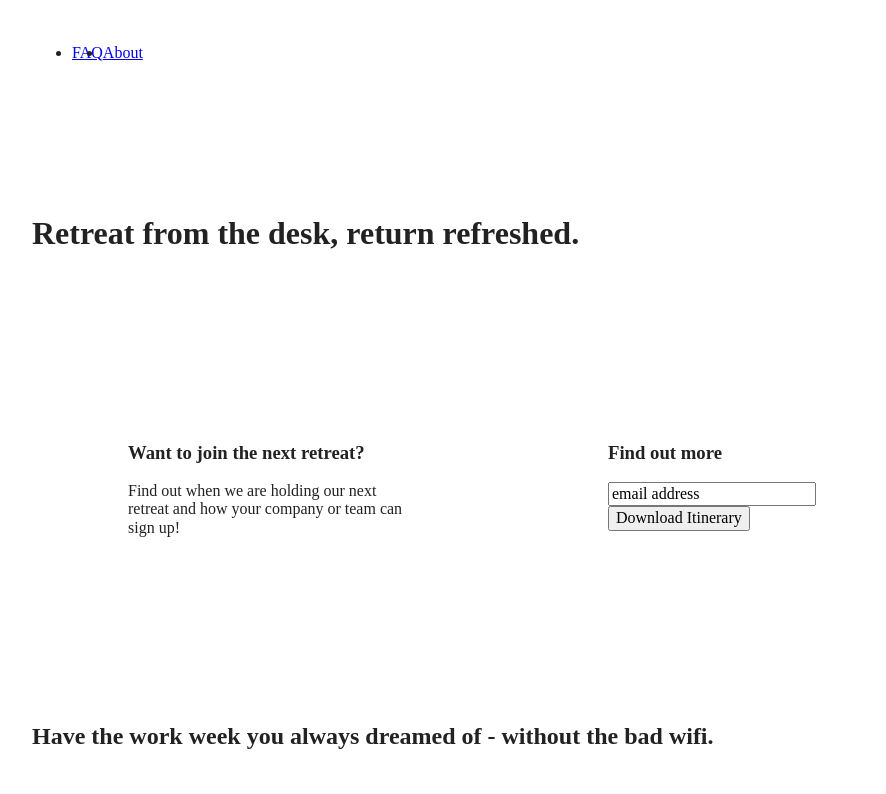
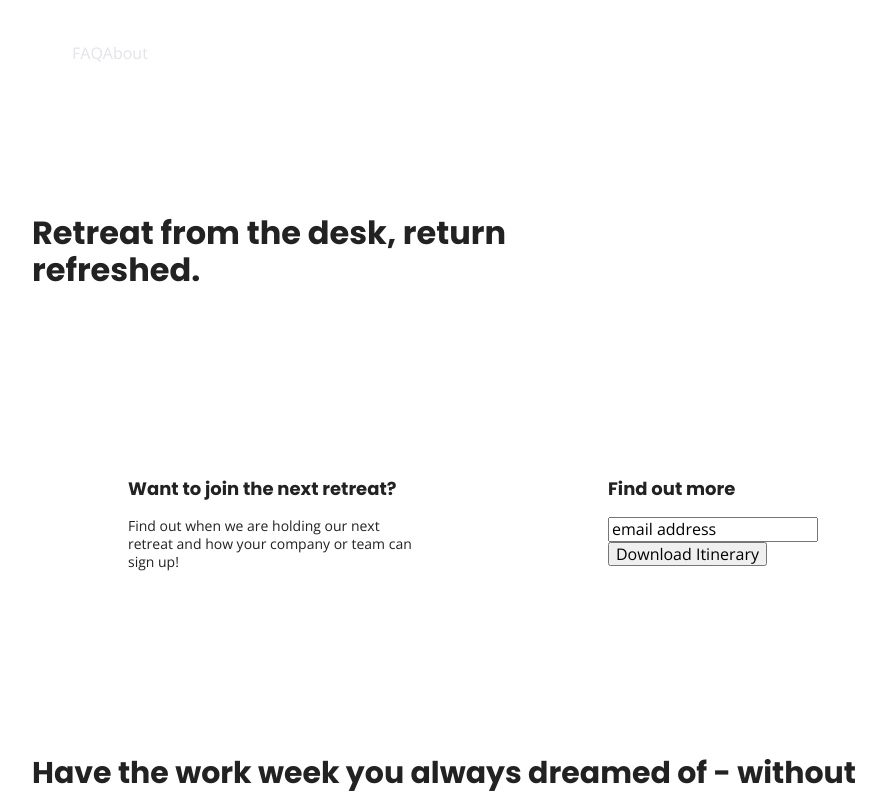
Before and after one commit to joy-hancock/unplugged-retreat, a website built with Parcel: page index.html in a window 1280 px wide. Shown: the part 126-920 px from the top of the page, without its empty margins (128-1014 px from the left). Built offline with nearby package versions, Linux system fonts and the light colour scheme.

Commit message:
Added text styles

```diff
--- a/css/main.css
+++ b/css/main.css
@@ -89,6 +89,64 @@
 
 
    ========================================================================== */
+/* General Styles */
+
+html {
+    font-size: 16px;
+}
+
+body {
+    font-family: 'Open Sans', sans-serif;
+    font-size: 1em;
+    text-align: left;
+}
+
+ul,
+ol {
+
+    list-style-type: none;
+}
+
+a {
+    color: #e2e3ed;
+    text-decoration: none;
+
+}
+
+h1 {
+    font-family: 'Poppins', sans-serif;
+    font-size: 2.25em;
+}
+
+
+h2 {
+    font-family: 'Poppins', sans-serif;
+    font-size: 1.875em;
+    line-height: 1.2;
+    margin: 20px 0;
+
+}
+
+h3,
+h4 {
+    font-family: 'Poppins', sans-serif;
+    font-size: 1.125em;
+    line-height: 1.2;
+
+}
+
+p {
+    font-size: 0.875em;
+    line-height: 1.286em;
+
+
+}
+
+
+address {
+    font-style: normal;
+
+}
 
 
 .content-wrapper {
@@ -534,6 +592,7 @@
 .content-wrapper {
     max-width: 960px;
 
+
 }
 
 /* Homepage Header Styles */
@@ -542,8 +601,8 @@
 /* Hero Area */
 
 
-.hero-area .content-wrapper h1 {
-    max-width: 60%;
+.hero-area h1 {
+    width: 60%;
 
 }
 
@@ -552,8 +611,8 @@
 
 aside .content-wrapper {
     justify-content: space-around;
-    }
 }
+
 
 aside .content-wrapper .form-description,
 aside .content-wrapper .form {
@@ -581,7 +640,7 @@
 /* Footer */
 
 
-/* ===================================================================== About Page Desktop ======================================== */
+/* ================== About Page Desktop ======================================== */
 
 
 .contact-section .content-wrapper h2 {
@@ -590,7 +649,7 @@
 
 
 
-/* ====================================================================== FAQ Page Desktop ======================================= */
+/* ====================== FAQ Page Desktop ======================================= */
 
 
 .faq h2 {
--- a/index.html
+++ b/index.html
@@ -18,6 +18,7 @@
 
   <link rel="stylesheet" href="css/normalize.css">
   <link rel="stylesheet" href="css/main.css">
+  <link href="https://fonts.googleapis.com/css?family=Open+Sans:400,700|Poppins:500,700" rel="stylesheet">
 
   <meta name="theme-color" content="#fafafa">
 </head>
--- /dev/null
+++ b/unplugged-retreat-assets/Mobile/unplugged-homepage-mobile-assets/errors.txt
@@ -0,0 +1,2 @@
+[2021-9-9 17:01:58] layer "12 private rooms with ensuite bathrooms, 2 group meeting rooms,": Expected end of input but "," found.
+[2021-9-9 17:01:58] layer "name@email.com": Unsupported extension: com
```
Also changed, not shown: about/index.html (+3 -0 lines), faq/index.html (+3 -0 lines), unplugged-retreat-assets/Mobile/unplugged-homepage-mobile-assets/skillcrush-student-site.png (added).
